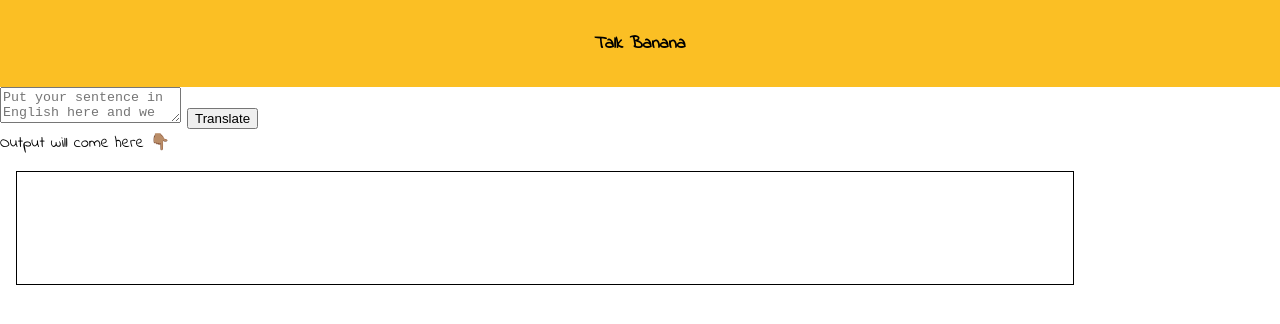
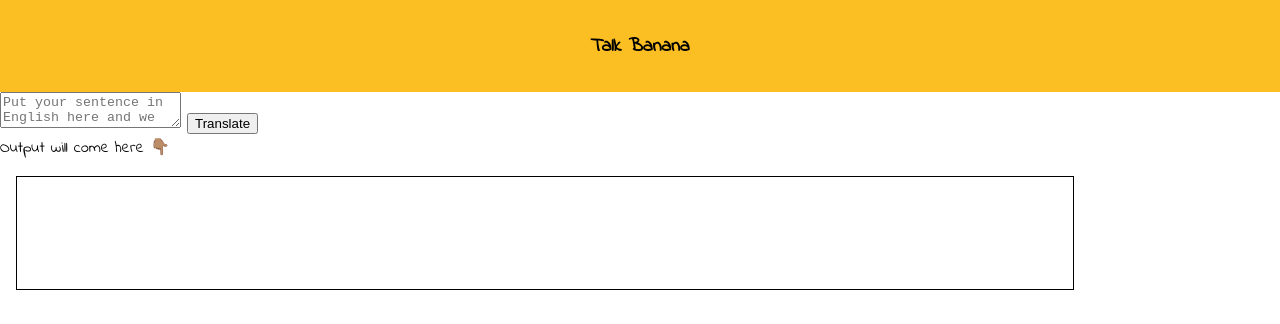
Before and after one commit to Raj-0210/Banana-speak, a plain HTML site: page index.html in a window 1280 px wide. Drawn offline with Linux system fonts and the light colour scheme.

Commit message:
Update styles.css

```diff
--- a/styles.css
+++ b/styles.css
@@ -21,7 +21,7 @@ body
 
 .navigation h1
 {
-    font-size: 1.1rem;
+    font-size: larger;
 }
 
 .container-center
```
